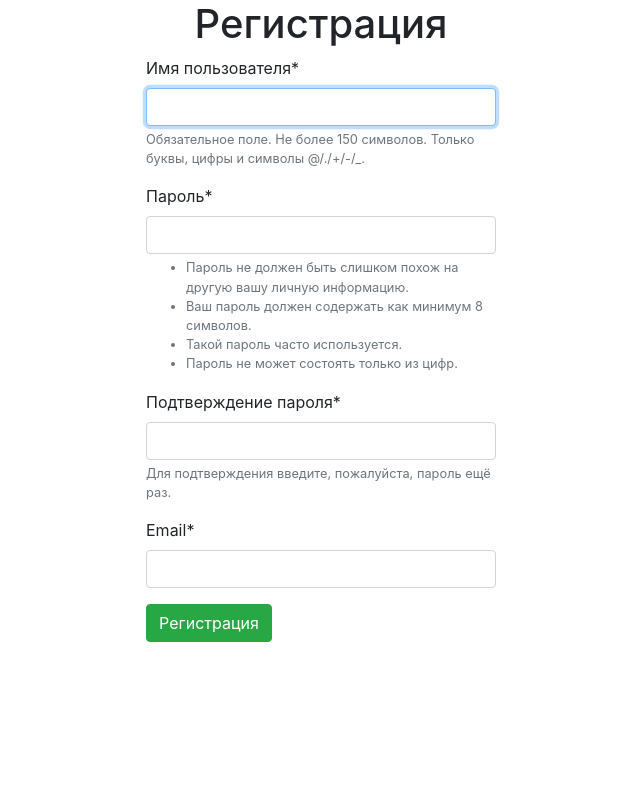
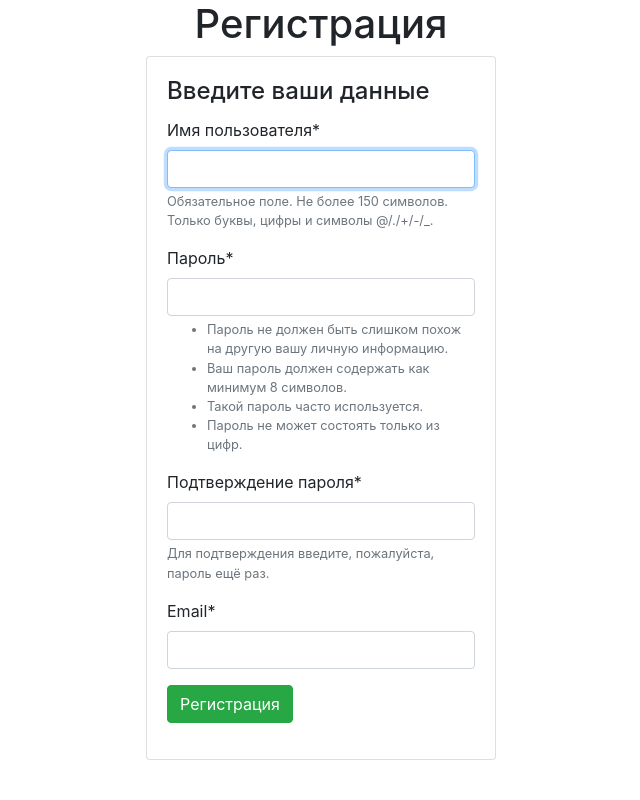
Before and after one commit to adronkin/animal_shelter, a Django app: page /authapp/register/ in a window 1280 px wide. Shown: the whole page, without its empty margins (319-959 px from the left). Run offline with Django 3.2, Linux system fonts and the light colour scheme; some libraries are stand-ins or nearby versions.

Commit message:
Register (поправила стиль):     - authapp:         - register.html         - login.html

```diff
--- a/authapp/templates/registration/login.html
+++ b/authapp/templates/registration/login.html
@@ -2,10 +2,10 @@
 {% load crispy_forms_tags %}
 
 {% block main %}
-    <h1 class="text-center">Authentication</h1>
+    <h1 class="text-center">Авторизация</h1>
     <div class="card">
         <div class="card-body">
-            <h4 class="card-title">Log in to your account</h4>
+            <h4 class="card-title">Войдите в свой аккаунт</h4>
 
             <form method="post">
                 {% csrf_token %}
--- a/authapp/templates/registration/register.html
+++ b/authapp/templates/registration/register.html
@@ -3,9 +3,14 @@
 
 {% block main %}
     <h1 class="text-center">Регистрация</h1>
-    <form method="POST" class="form-group">
-        {% csrf_token %}
-        {{ form|crispy }}
-        <button type="submit" class="btn btn-success">Регистрация</button>
-    </form>
+    <div class="card">
+        <div class="card-body">
+            <h4 class="card-title">Введите ваши данные</h4>
+            <form method="POST" class="form-group">
+                {% csrf_token %}
+                {{ form|crispy }}
+                <button type="submit" class="btn btn-success">Регистрация</button>
+            </form>
+        </div>
+    </div>
 {% endblock %}
```
